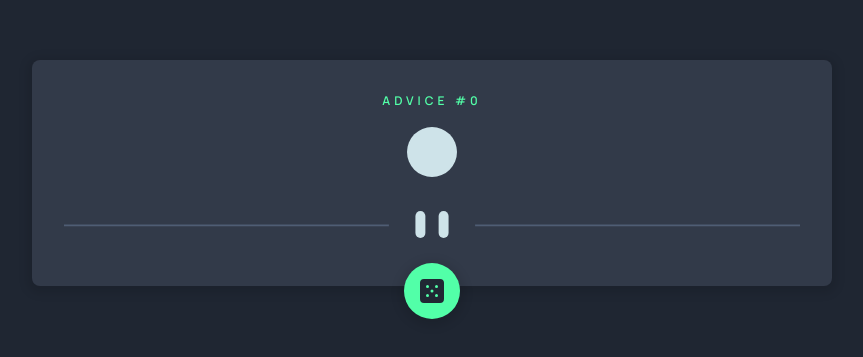
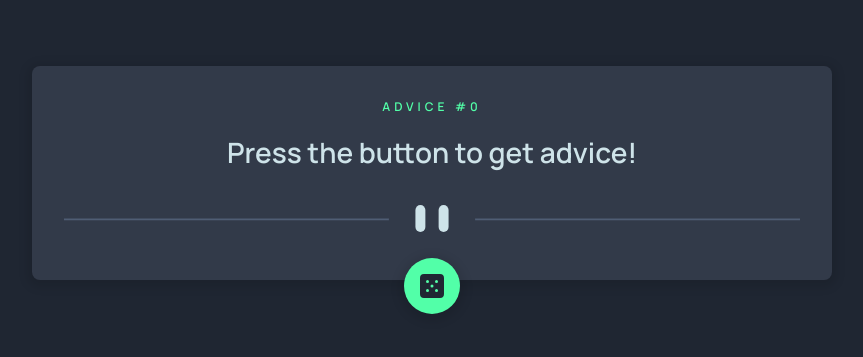
Before and after one commit to H3rmel/advice-generator, a React (Create React App) app in the folder client/: page / in a window 1280 px wide. Shown: the part 227-584 px from the top of the page, without its empty margins (208-1071 px from the left). Built offline with nearby package versions, Linux system fonts and the light colour scheme.

Commit message:
Loading feature removed
it is not necessary

```diff
--- a/client/src/app/components/Card/Index.jsx
+++ b/client/src/app/components/Card/Index.jsx
@@ -8,9 +8,6 @@ import {
   QuoteElement,
   ButtonElement,
 } from "./style";
-
-// Component(s)
-import Loader from "../Loader/Index";
 
 // GetAdvice
 import { getInfo } from "../../hooks/getAdvice";
@@ -49,18 +46,15 @@ const Card = () => {
       id: 0,
     },
   });
-  const [loading, setLoading] = useState(false);
 
   const handleGetRandomAdvice = () => {
-    getInfo("advice", setAdvice, setLoading);
+    getInfo("advice", setAdvice);
   };
 
   return (
     <CardElement>
       <QuoteIdElement>Advice #{advice.slip.id}</QuoteIdElement>
-      <QuoteElement>
-        {loading ? advice.slip.advice : <Loader />}
-      </QuoteElement>
+      <QuoteElement>{advice.slip.advice}</QuoteElement>
       <img
         src={
           windowDimensions.dynamicWidth < 600 ? divider_mobile : divider_desktop
--- a/client/src/app/components/Loader/Index.jsx
+++ /dev/null
@@ -1,12 +0,0 @@
-// Styled Component(s)
-import { LoaderElement } from "./style";
-
-const Loader = () => {
-  return (
-    <LoaderElement>
-      <div className="eclipse"></div>
-    </LoaderElement>
-  );
-};
-
-export default Loader;
--- a/client/src/app/components/Loader/style.js
+++ /dev/null
@@ -1,54 +0,0 @@
-// Styled Component
-import styled from "styled-components";
-
-export const LoaderElement = styled.div`
-  /*
-    This loader was maded by jh3y - jheytompkins.com
-
-    Check it out on this GitHub Repo: https://github.com/jh3y/whirl
-  */
-  /**
-  * Cascade
-  *
-  * @author jh3y - jheytompkins.com
-*/
-  /**
-  * Eclipse
-  *
-  * @author jh3y - jheytompkins.com
-*/
-  .eclipse:before {
-    display: block;
-    content: "";
-    height: 50px;
-    width: 50px;
-    -webkit-animation: eclipse 1s infinite ease;
-    animation: eclipse 1s infinite ease;
-    background-color: ${(props) => props.theme.colors.dark_grayish_blue};
-    border-radius: 100%;
-  }
-
-  @-webkit-keyframes eclipse {
-    from {
-      -webkit-box-shadow: inset 50px 0 0 0
-        ${(props) => props.theme.colors.light_cyan};
-      box-shadow: inset 50px 0 0 0 ${(props) => props.theme.colors.light_cyan};
-    }
-    to {
-      -webkit-box-shadow: inset -50px 0 0 0 ${(props) => props.theme.colors.light_cyan};
-      box-shadow: inset -50px 0 0 0 ${(props) => props.theme.colors.light_cyan};
-    }
-  }
-
-  @keyframes eclipse {
-    from {
-      -webkit-box-shadow: inset 50px 0 0 0
-        ${(props) => props.theme.colors.light_cyan};
-      box-shadow: inset 50px 0 0 0 ${(props) => props.theme.colors.light_cyan};
-    }
-    to {
-      -webkit-box-shadow: inset -50px 0 0 0 ${(props) => props.theme.colors.light_cyan};
-      box-shadow: inset -50px 0 0 0 ${(props) => props.theme.colors.light_cyan};
-    }
-  }
-`;
--- a/client/src/app/hooks/getAdvice.js
+++ b/client/src/app/hooks/getAdvice.js
@@ -1,8 +1,7 @@
 // API instance
 import api from "../services/Api";
 
-export const getInfo = async (pathURL, setData, setLoading) => {
+export const getInfo = async (pathURL, setData) => {
   const response = await api.get(pathURL);
   setData(response.data);
-  setLoading(true);
 };
```
